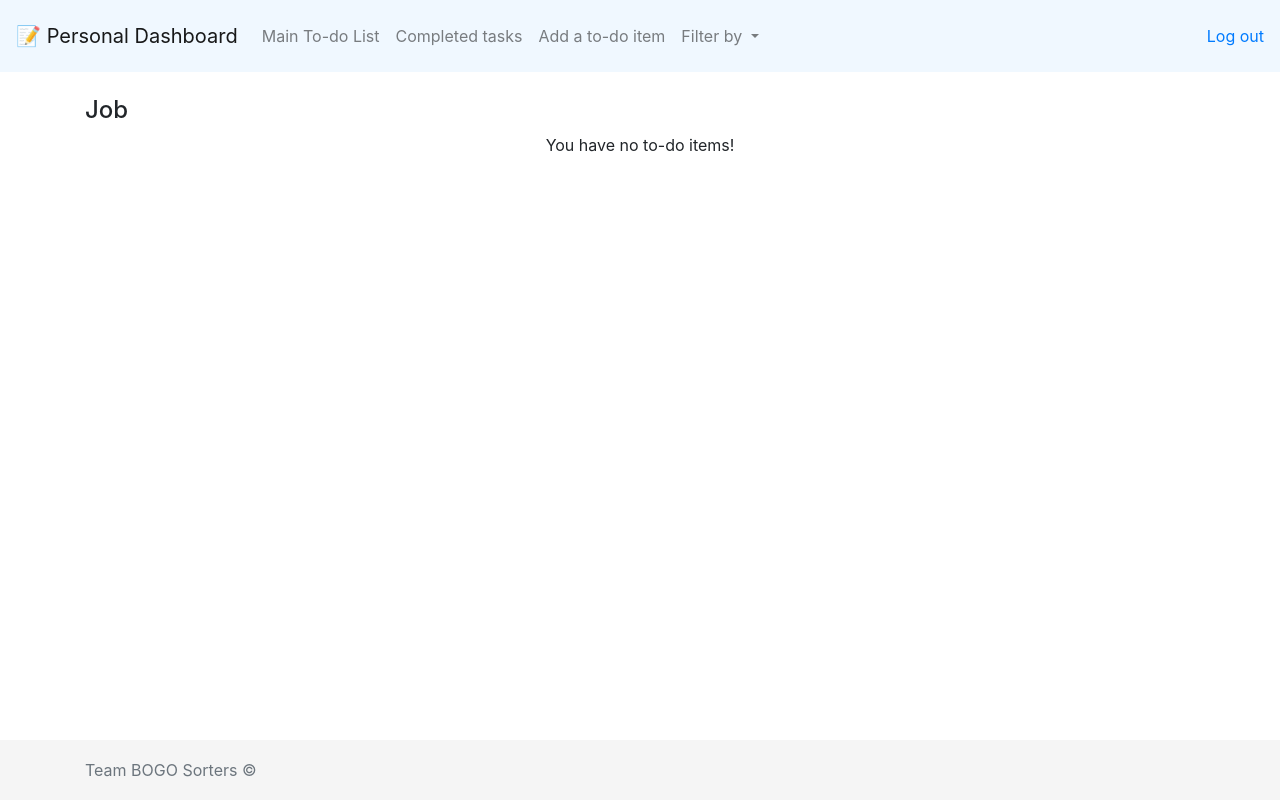
After one commit to lph2yr/todoapp, a Django app: page /job/ in a window 1280 px wide. The commit adds this page. Run offline with Django 3.2, Linux system fonts and the light colour scheme; data that the repository does not hold is empty; some libraries are stand-ins or nearby versions.

Commit message:
added filtering

```diff
--- a/todo/templates/todo/base.html
+++ b/todo/templates/todo/base.html
@@ -46,7 +46,7 @@
         <ul class="navbar-nav mr-auto">
           <li class="nav-item">
             <a class="nav-link" href="{% url 'todo_list:todo_list' %}"
-              >To-do list</a
+              >Main To-do List</a
             >
           </li>
           <li class="nav-item">
@@ -58,6 +58,20 @@
             <a class="nav-link" href="{% url 'todo_list:add_todo_item' %}"
               >Add a to-do item</a
             >
+          </li>
+          <li class="nav-item dropdown">
+            <a class="nav-link dropdown-toggle" href="#" id="navbarDropdown" role="button" data-toggle="dropdown" aria-haspopup="true" aria-expanded="false">
+              Filter by
+            </a>
+            <div class="dropdown-menu" aria-labelledby="navbarDropdown">
+              <a class="dropdown-item" href="{% url 'todo_list:academics_list' %}">Academics</a>
+              <a class="dropdown-item" href="{% url 'todo_list:ec_list' %}">Extracurriculars</a>
+              <a class="dropdown-item" href="{% url 'todo_list:job_list' %}">Job</a>
+              <a class="dropdown-item" href="{% url 'todo_list:social_list' %}">Social</a>
+              <a class="dropdown-item" href="{% url 'todo_list:personal_list' %}">Personal</a>
+              <div class="dropdown-divider"></div>
+              <a class="dropdown-item" href="{% url 'todo_list:other_list' %}">Other</a>
+            </div>
           </li>
         </ul>
       </div>
--- /dev/null
+++ b/todo/templates/todo/job_list.html
@@ -0,0 +1,11 @@
+{% extends 'todo/list_base.html' %}
+
+{% block filter %}
+
+<div class="row">
+  <div class="col">
+    <h4>Job</h4>
+  </div>
+</div>
+
+{% endblock %}
--- /dev/null
+++ b/todo/templates/todo/list_base.html
@@ -0,0 +1,117 @@
+{% extends 'todo/base.html' %}
+
+<!-- https://stackoverflow.com/questions/11481499/django-iterate-number-in-for-loop-of-a-template-->
+
+{% block content %}
+
+{% block filter %}{% endblock %} <!-- where titles will be-->
+
+<div class="row">
+  <!-- sidebar? -->
+  <!-- <div class="col">
+      <div id="list-example" class="list-group">
+        <a class="list-group-item list-group-item-action" href="#list-item-1">Item 1</a>
+        <a class="list-group-item list-group-item-action" href="#list-item-2">Item 2</a>
+        <a class="list-group-item list-group-item-action" href="#list-item-3">Item 3</a>
+        <a class="list-group-item list-group-item-action" href="#list-item-4">Item 4</a>
+      </div>
+    </div> -->
+  <div class="col">
+    <div class="d-flex justify-content-center">
+      {% if todo_list %}
+      <ul class="w-50 list-group">
+        <div id="accordion">
+          <!-- accordion is the template for collapsing bars -->
+          {% for todo_item in todo_list %}
+            <div class="card">
+              <button
+                class="btn collapsed"
+                id="cardButton"
+                data-toggle="collapse"
+                data-target="#collapse{{forloop.counter}}"
+              >
+              <li class="list-group-item">
+                {% if todo_item.priority == "HI" and not todo_item.completed %}
+                <div class="card-header border border-danger" id="header{{forloop.counter}}">
+                {% elif todo_item.priority == "MD" and not todo_item.completed %}
+                <div class="card-header border border-warning" id="header{{forloop.counter}}">
+                {% else %}
+                <div class="card-header border bg-light" id="header{{forloop.counter}}">
+                {% endif %}
+
+                <p class="d-flex justify-content-start">
+                  {% if not todo_item.completed %}
+                    {{todo_item.title}}
+                  {% else %}
+                    <del>{{todo_item.title}}</del>
+                  {% endif %}
+                </p>
+
+                <div class="d-flex justify-content-around mt-3">
+                  {% if todo_item.completed %}
+                  <small><i>Task Completed!</i></small>
+                  {% endif %}
+                  <small>due {{todo_item.duedate}}</small>
+                </div>
+                </div>
+              </button>
+                <!--forloop.counter gives each instance of todo_item a different id so each box collapses independently of each other -->
+                <div id="collapse{{forloop.counter}}" class="collapse">
+                  <!--body of the accordion card -->
+                  <div class="card-body">
+                    <ul style="list-style-type:none">
+                      {% if todo_item.description %}
+                      <li>
+                        <strong>Description:</strong> {{ todo_item.description }}
+                      </li>
+                      {% endif %} {% if todo_item.location %}
+                      <li><strong>Location:</strong> {{ todo_item.location }}</li>
+                      {% endif %}
+                      {% if todo_item.recur_freq %}
+                      <li><strong>Repeat:</strong> {{ todo_item.recur_freq }}</li>
+                      {% endif %}
+                      {% if todo_item.end_recur_date %}
+                      <li>
+                        <strong>End repeat:</strong> {{ todo_item.end_recur_date }}</li>
+                      {% endif %}
+                    </ul>
+                    <div class="row m-sm-3">
+                      <div>
+                        {% if not todo_item.completed %}
+                        <small><a
+                          class="text-success" href="{% url 'todo_list:complete_todo' todo_item.id %}"
+                          >✅ Complete Task</a
+                        ></small>
+                        {% else %}
+                        <small><a
+                          href="{% url 'todo_list:complete_todo' todo_item.id %}"
+                        >Undo completion</a></small>
+                        {% endif %}
+                      </div>
+                      <div class="ml-auto">
+                        <small class="m-2"
+                          ><a href="{% url 'todo_list:detail' todo_item.id %}"
+                            >🖊 Edit</a
+                          ></small
+                        >
+                        <small><a
+                          class="text-danger" href="{% url 'todo_list:delete_todo_item' todo_item.id %}"
+                          >🗑 Delete</a
+                        ></small>
+                      </div>
+                    </div>
+                  </div>
+                </div>
+              </li>
+            </div>
+          {% endfor %}
+        </div>
+      </ul>
+      {% else %}
+      <p>You have no to-do items!</p>
+      {% endif %}
+    </div>
+  </div>
+</div>
+
+{% endblock %}
--- a/todo/urls.py
+++ b/todo/urls.py
@@ -12,4 +12,11 @@ urlpatterns = [
     path('delete_todo_item/<int:todo_item_id>/', views.delete_todo, name='delete_todo_item'),
     path('add_todo_item/<int:todo_item_id>/create_recurrences/', views.create_recurrences, name='create_recurrences'),
     path('<int:todo_item_id>/edit_recurrences/', views.edit_recurrences, name='edit_recurrences' ),
+    path('academics/', views.AcademicsListView.as_view(), name='academics_list'),
+    path('extracurriculars/', views.ECListView.as_view(), name='ec_list'),
+    path('job/', views.JobListView.as_view(), name='job_list'),
+    path('social/', views.SocialListView.as_view(), name='social_list'),
+    path('personal/', views.PersonalListView.as_view(), name='personal_list'),
+    path('other/', views.OtherListView.as_view(), name='other_list'),
+
 ]
--- a/todo/views.py
+++ b/todo/views.py
@@ -7,6 +7,15 @@ from django.utils import timezone
 import datetime
 from dateutil.relativedelta import relativedelta
 
+
+#filter by categories
+    #academic:
+        #classes #new Foreign Key model? because must be inputted by user
+        #events: group meetings, ...
+    #non-academic
+        #social
+        #clubs
+        #job #foreign key too?
 
 class ToDoListView(generic.ListView):
     template_name = 'todo/todo_list.html'
@@ -30,7 +39,7 @@ class ToDoListView(generic.ListView):
 
 
 class CompletedView(generic.ListView):
-    template_name = 'todo/todo_list.html'
+    template_name = 'todo/completed_list.html'
     context_object_name = 'todo_list'
 
     def get_queryset(self):
@@ -61,8 +70,6 @@ class AddToDoItemView(CreateView):
             return redirect('todo_list:todo_list')
 
 # function create recurrence of newly added objects based on recur_freq and end_recur_date fields
-
-
 def create_recurrences(request, todo_item_id):
     todo_item = get_object_or_404(ToDoItem, pk=todo_item_id)  # get obj
     # if recur_freq is not NEVER
@@ -83,7 +90,8 @@ def create_recurrences(request, todo_item_id):
                     duedate=todo_item.duedate + relativedelta(days=+i),
                     recur_freq=todo_item.recur_freq,
                     end_recur_date=todo_item.end_recur_date,
-                    priority=todo_item.priority
+                    priority=todo_item.priority,
+                    category = todo_item.category
                     # completed = default False
                 )
 
@@ -99,7 +107,8 @@ def create_recurrences(request, todo_item_id):
                     duedate=todo_item.duedate + relativedelta(weeks=+i),
                     recur_freq=todo_item.recur_freq,
                     end_recur_date=todo_item.end_recur_date,
-                    priority=todo_item.priority
+                    priority=todo_item.priority,
+                    category=todo_item.category
                     # completed = default False
                 )
 
@@ -121,7 +130,8 @@ def create_recurrences(request, todo_item_id):
                     duedate=todo_item.duedate + relativedelta(months=+i),
                     recur_freq=todo_item.recur_freq,
                     end_recur_date=todo_item.end_recur_date,
-                    priority=todo_item.priority
+                    priority=todo_item.priority,
+                    category=todo_item.category,
                     # completed = default False
                 )
         elif (todo_item.recur_freq == 'YEARLY'):
@@ -135,7 +145,8 @@ def create_recurrences(request, todo_item_id):
                     duedate=todo_item.duedate + relativedelta(years=+i),
                     recur_freq=todo_item.recur_freq,
                     end_recur_date=todo_item.end_recur_date,
-                    priority=todo_item.priority
+                    priority=todo_item.priority,
+                    category=todo_item.category,
                     # completed = default False
                 )
 
@@ -171,8 +182,6 @@ class EditToDo(UpdateView):
             return redirect('todo_list:todo_list')
 
 # function checks if user has edited recur_freq field and make according changes to all future tasks
-
-
 def edit_recurrences(request, todo_item_id):
     todo_item = get_object_or_404(ToDoItem, pk=todo_item_id)  # get obj
     # for all changes, delete all future instances and remake others
@@ -182,6 +191,123 @@ def edit_recurrences(request, todo_item_id):
                             ).delete()
     # redirect to create_recurrences to make new future instances
     return redirect('todo_list:create_recurrences', todo_item_id=todo_item_id)
+
+class AcademicsListView(generic.ListView):
+    template_name = 'todo/academics_list.html'
+    context_object_name = 'todo_list'
+
+    def get_queryset(self):
+        # update the priority twice a day if the due date is getting close
+        # if datetime.datetime.utcnow().replace(tzinfo=timezone.utc).hour
+        for item in ToDoItem.objects.all():
+            timediff = (item.duedate - timezone.now()) / \
+                datetime.timedelta(days=1)
+            if timediff <= 1:
+                item.priority = 'HI'
+            elif timediff <= 2:
+                item.priority = 'MD'
+            else:
+                item.priority = 'LO'
+            item.save()
+        return ToDoItem.objects.filter(completed=False, category='AC').order_by('duedate')
+
+#Extracurricular list view
+class ECListView(generic.ListView):
+    template_name = 'todo/ec_list.html'
+    context_object_name = 'todo_list'
+
+    def get_queryset(self):
+        # update the priority twice a day if the due date is getting close
+        # if datetime.datetime.utcnow().replace(tzinfo=timezone.utc).hour
+        for item in ToDoItem.objects.all():
+            timediff = (item.duedate - timezone.now()) / \
+                datetime.timedelta(days=1)
+            if timediff <= 1:
+                item.priority = 'HI'
+            elif timediff <= 2:
+                item.priority = 'MD'
+            else:
+                item.priority = 'LO'
+            item.save()
+        return ToDoItem.objects.filter(completed=False, category='EC').order_by('duedate')
+
+
+class JobListView(generic.ListView):
+    template_name = 'todo/job_list.html'
+    context_object_name = 'todo_list'
+
+    def get_queryset(self):
+        # update the priority twice a day if the due date is getting close
+        # if datetime.datetime.utcnow().replace(tzinfo=timezone.utc).hour
+        for item in ToDoItem.objects.all():
+            timediff = (item.duedate - timezone.now()) / \
+                datetime.timedelta(days=1)
+            if timediff <= 1:
+                item.priority = 'HI'
+            elif timediff <= 2:
+                item.priority = 'MD'
+            else:
+                item.priority = 'LO'
+            item.save()
+        return ToDoItem.objects.filter(completed=False, category='JB').order_by('duedate')
+
+class SocialListView(generic.ListView):
+    template_name = 'todo/social_list.html'
+    context_object_name = 'todo_list'
+
+    def get_queryset(self):
+        # update the priority twice a day if the due date is getting close
+        # if datetime.datetime.utcnow().replace(tzinfo=timezone.utc).hour
+        for item in ToDoItem.objects.all():
+            timediff = (item.duedate - timezone.now()) / \
+                datetime.timedelta(days=1)
+            if timediff <= 1:
+                item.priority = 'HI'
+            elif timediff <= 2:
+                item.priority = 'MD'
+            else:
+                item.priority = 'LO'
+            item.save()
+        return ToDoItem.objects.filter(completed=False, category='SC').order_by('duedate')
+
+class PersonalListView(generic.ListView):
+    template_name = 'todo/personal_list.html'
+    context_object_name = 'todo_list'
+
+    def get_queryset(self):
+        # update the priority twice a day if the due date is getting close
+        # if datetime.datetime.utcnow().replace(tzinfo=timezone.utc).hour
+        for item in ToDoItem.objects.all():
+            timediff = (item.duedate - timezone.now()) / \
+                datetime.timedelta(days=1)
+            if timediff <= 1:
+                item.priority = 'HI'
+            elif timediff <= 2:
+                item.priority = 'MD'
+            else:
+                item.priority = 'LO'
+            item.save()
+        return ToDoItem.objects.filter(completed=False, category='PS').order_by('duedate')
+
+class OtherListView(generic.ListView):
+    template_name = 'todo/other_list.html'
+    context_object_name = 'todo_list'
+
+    def get_queryset(self):
+        # update the priority twice a day if the due date is getting close
+        # if datetime.datetime.utcnow().replace(tzinfo=timezone.utc).hour
+        for item in ToDoItem.objects.all():
+            timediff = (item.duedate - timezone.now()) / \
+                datetime.timedelta(days=1)
+            if timediff <= 1:
+                item.priority = 'HI'
+            elif timediff <= 2:
+                item.priority = 'MD'
+            else:
+                item.priority = 'LO'
+            item.save()
+        return ToDoItem.objects.filter(completed=False, category='OT').order_by('duedate')
+
 
 
 def delete_todo(request, todo_item_id):
```
Also changed, not shown: todo/forms.py (+4 -4 lines), todo/models.py (+27 -11 lines), todo/templates/todo/academics_list.html (added, +11 -0 lines), todo/templates/todo/completed_list.html (added, +11 -0 lines), todo/templates/todo/ec_list.html (added, +11 -0 lines), todo/templates/todo/other_list.html (added, +11 -0 lines), todo/templates/todo/personal_list.html (added, +11 -0 lines), todo/templates/todo/social_list.html (added, +11 -0 lines), todo/templates/todo/todo_list.html (+3 -111 lines), todo/migrations/0026_todoitem_category.py (added), todo/migrations/0027_auto_20200305_1714.py (added), todo/migrations/0028_auto_20200305_2339.py (added), todo/migrations/0029_auto_20200306_0034.py (added).
